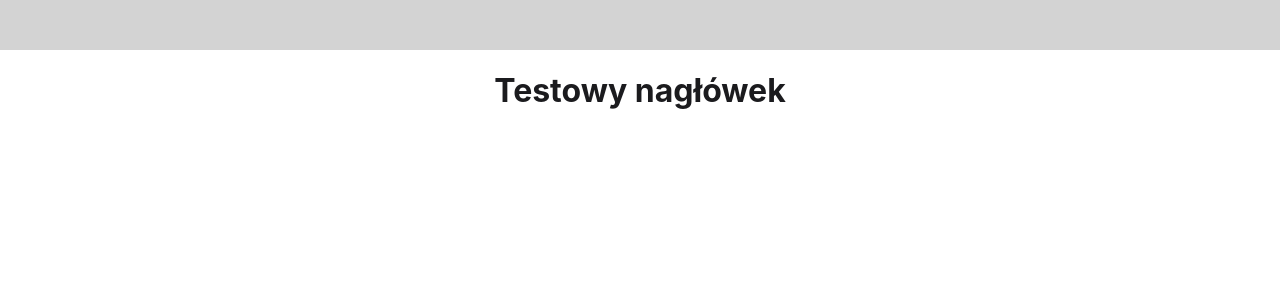
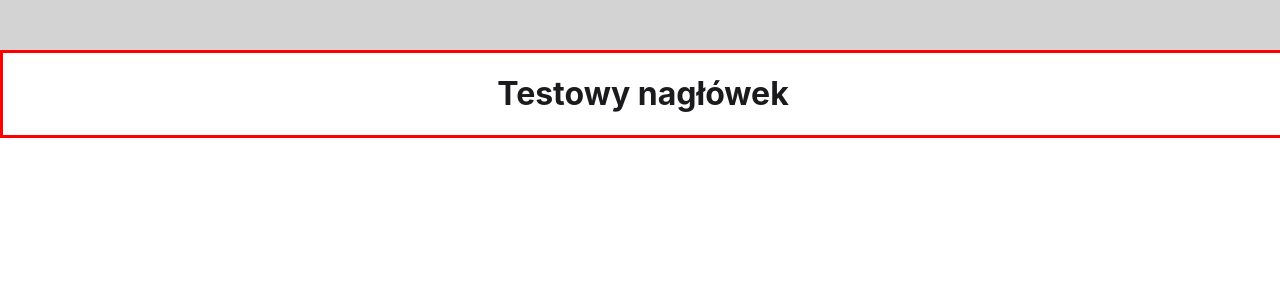
Before and after one commit to MagicianPL/PayBud, a React (Create React App) app: page / in a window 1280 px wide. Shown: the top 300 px of the page. Built offline with nearby package versions, Linux system fonts and the light colour scheme.

Commit message:
Project setting

```diff
--- a/src/App.tsx
+++ b/src/App.tsx
@@ -3,14 +3,14 @@ import { ThemeProvider } from "styled-components";
 
 import theme from "./theme/theme";
 import TopNavigation from "./components/TopNavigation/TopNavigation";
-import Test from "./components/Test";
+import Homepage from "./pages/Homepage/Homepage";
 
 function App() {
   return (
     <ThemeProvider theme={theme}>
       <div className="App">
         <TopNavigation />
-        <Test />
+        <Homepage />
       </div>
     </ThemeProvider>
   );
--- /dev/null
+++ b/src/components/StyledViewWrapper/StyledViewWrapper.tsx
@@ -0,0 +1,10 @@
+import styled from "styled-components";
+
+const StyledViewWrapper = styled.div`
+    width: 100%;
+    max-width: 1300px;
+    margin: 0 auto;
+    border: 3px solid red;
+`;
+
+export default StyledViewWrapper;
--- /dev/null
+++ b/src/pages/Homepage/Homepage.tsx
@@ -0,0 +1,14 @@
+import React from 'react';
+
+import Test from '../../components/Test';
+import StyledViewWrapper from '../../components/StyledViewWrapper/StyledViewWrapper';
+
+const Homepage = () => {
+    return(
+        <StyledViewWrapper>
+            <Test />
+        </StyledViewWrapper>
+    );
+};
+
+export default Homepage;
```
